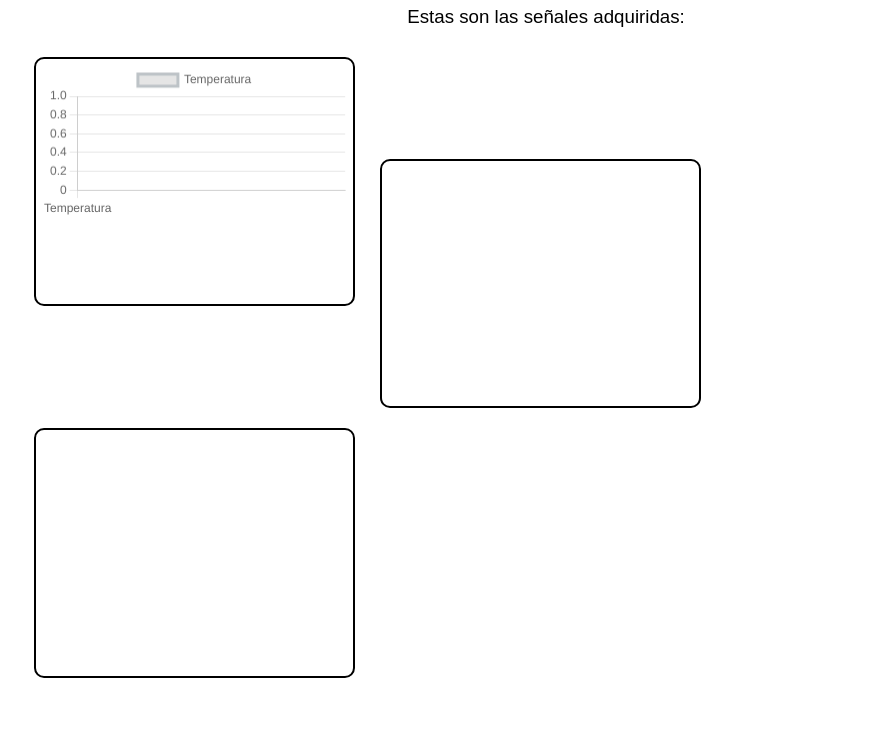
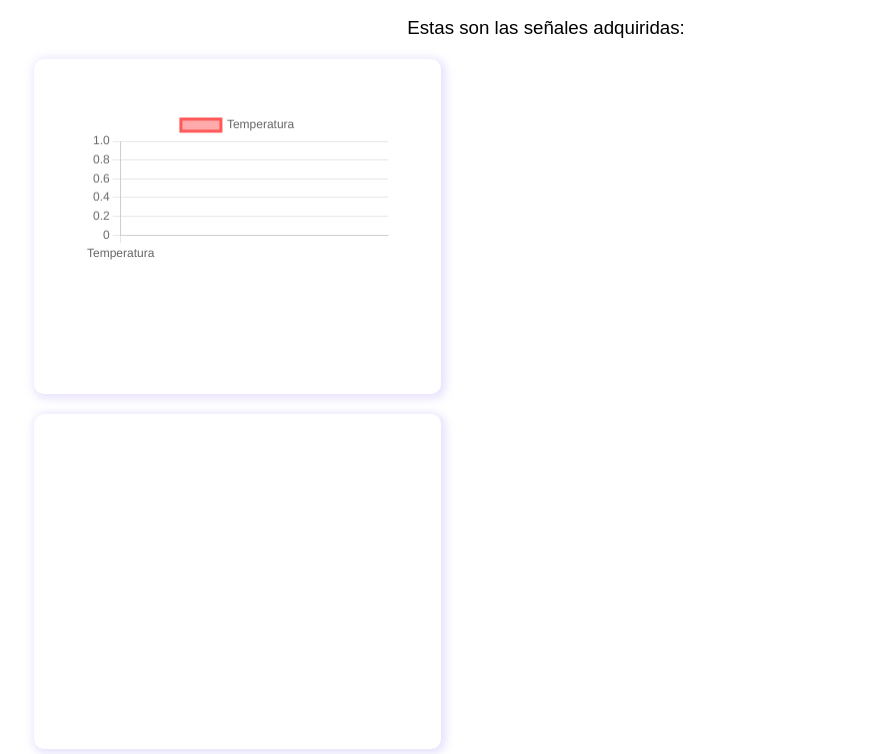
Before and after one commit to AlejandroForeroG/Server-Signal-Platfom-Ehealth, a website: page public/index.html in a window 1280 px wide. Shown: the part 108-862 px from the top of the page, without its empty margins (94-963 px from the left). Before the commit the page ends 804 px from the top, so only its background shows below. Drawn offline with nearby package versions, Linux system fonts and the light colour scheme; no server answers.

Commit message:
no important changues

```diff
--- a/public/app.js
+++ b/public/app.js
@@ -41,9 +41,6 @@ socket.on('rasberry:data', (dataSerial) => {
 
 
 const ctx = document.getElementById('myChartTemp').getContext('2d');
-let gradient = ctx.createLinearGradient(0,0,0,400);
-gradient.addColorStop(0,'rgba(58,123,213,1)')
-gradient.addColorStop(1,'rgba(0,210,255,0.3')
 
 Charte = new Chart(ctx, {
     type: 'line',
@@ -52,13 +49,16 @@ Charte = new Chart(ctx, {
         datasets: [{
             label: 'Temperatura',
             fill:true,
-            pointBackgrounColor:"rgb(189,195,199)",
-            borderColor:'rgb(189,195,199)',
-            backgrounColor:gradient,
+            borderColor:'rgb(255,88,88)',
+            backgroundColor:'rgb(255,88,88,0.5)',
+            tension:0.4,
             data: [],
         }],
     },
     options:{
+        radius:5,
+        hitRadius:30,
+        hoverRadius:12,
        animation: {
             duration:"1000",
 
--- a/public/main.css
+++ b/public/main.css
@@ -9,19 +9,22 @@ body{
 
 .Texto{
     text-align: center;
+    margin: 20px 0px;
 }
 h3{
     font-weight: lighter;
+    margin: 0 10px;
 }
 
 .graph{
     width: 30%;
     height: 30%;
-    border: solid;
-    margin: 10px 20px 10px 0;
+    /* border: solid rgb(142, 116, 255,0.3); */
+    margin: 10px 20px 20px 0;
     border-radius: 10px;
-    border-width: 2px;
-    padding: 5px;
-    display: inline-block;
+    border-width: 1px;
+    padding: 50px;
+    box-shadow: 2px 2px 8px 3px rgba(147, 116, 240, 0.2);
+
 
 }
```
Also changed, not shown: index.js (+13 -7 lines).
